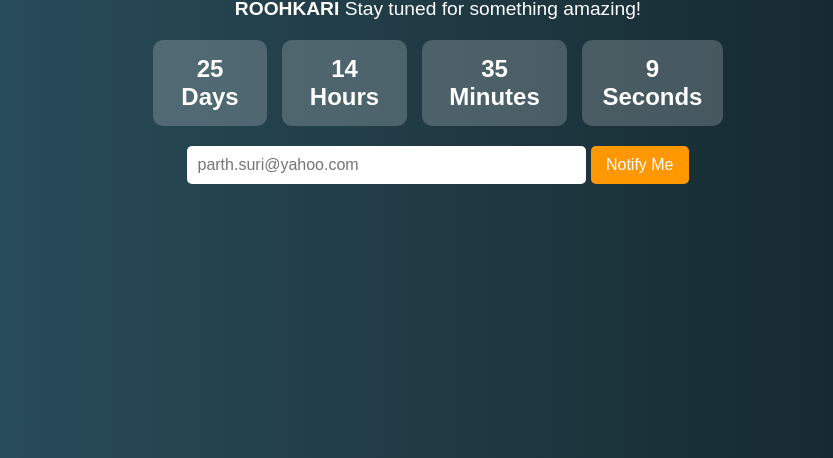
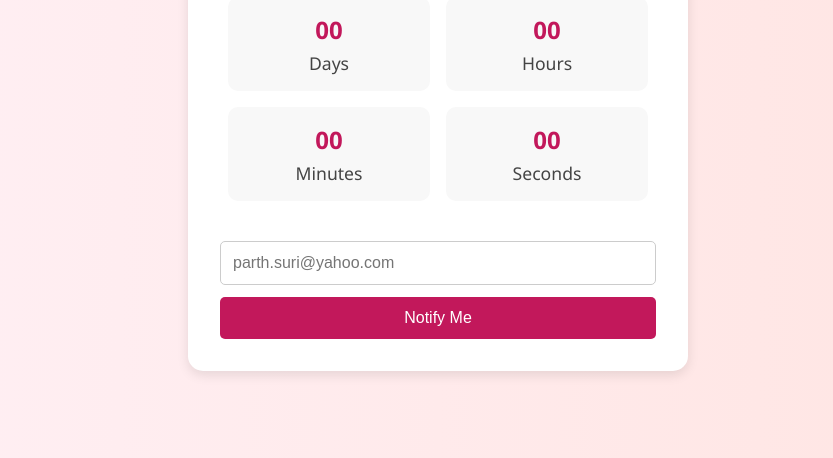
Before and after one commit to parthsuri/parthsuri.github.io, a plain HTML site: page index.html in a window 1280 px wide. Shown: the part 342-800 px from the top of the page, without its empty margins (202-1035 px from the left). Drawn offline with Linux system fonts and the light colour scheme.

Commit message:
Update index.html

```diff
--- a/index.html
+++ b/index.html
@@ -1,29 +1,153 @@
 <!DOCTYPE html>
 <html lang="en">
 <head>
-    <meta charset="UTF-8">
-    <meta name="viewport" content="width=device-width, initial-scale=1.0">
-    <title>Coming Soon</title>
-    <link rel="stylesheet" href="style.css">
+  <meta charset="UTF-8" />
+  <meta name="viewport" content="width=device-width, initial-scale=1.0"/>
+  <title>Coming Soon - ROOHKARI</title>
+  <style>
+    * {
+      margin: 0;
+      padding: 0;
+      box-sizing: border-box;
+    }
+
+    body {
+      font-family: 'Segoe UI', sans-serif;
+      background: linear-gradient(to right, #fff0f5, #ffe4e1);
+      color: #333;
+      display: flex;
+      align-items: center;
+      justify-content: center;
+      height: 100vh;
+      text-align: center;
+      padding: 1rem;
+    }
+
+    .container {
+      max-width: 500px;
+      background: white;
+      padding: 2rem;
+      border-radius: 15px;
+      box-shadow: 0 4px 12px rgba(0,0,0,0.1);
+    }
+
+    h1 {
+      font-size: 2rem;
+      color: #c2185b;
+      margin-bottom: 1rem;
+    }
+
+    p {
+      font-size: 1rem;
+      margin-bottom: 2rem;
+    }
+
+    #countdown {
+      display: flex;
+      justify-content: space-between;
+      margin-bottom: 2rem;
+      flex-wrap: wrap;
+    }
+
+    #countdown div {
+      flex: 1 1 45%;
+      margin: 0.5rem;
+      padding: 1rem;
+      background: #f8f8f8;
+      border-radius: 10px;
+      font-size: 1rem;
+      color: #444;
+    }
+
+    #countdown span {
+      font-weight: bold;
+      font-size: 1.5rem;
+      display: block;
+      margin-bottom: 0.3rem;
+      color: #c2185b;
+    }
+
+    form {
+      display: flex;
+      flex-direction: column;
+      gap: 0.75rem;
+    }
+
+    input[type="email"] {
+      padding: 0.75rem;
+      font-size: 1rem;
+      border-radius: 5px;
+      border: 1px solid #ccc;
+    }
+
+    button {
+      padding: 0.75rem;
+      font-size: 1rem;
+      background-color: #c2185b;
+      color: white;
+      border: none;
+      border-radius: 5px;
+      cursor: pointer;
+    }
+
+    button:hover {
+      background-color: #a3144c;
+    }
+
+    @media (min-width: 768px) {
+      h1 {
+        font-size: 2.5rem;
+      }
+      p {
+        font-size: 1.2rem;
+      }
+      #countdown div {
+        font-size: 1.1rem;
+      }
+    }
+  </style>
 </head>
 <body>
   <div class="container">
     <h1>We're Launching Soon!</h1>
-        <p> <b>ROOHKARI</b> Stay tuned for something amazing!</p>
+    <p><b>ROOHKARI</b> — Stay tuned for something amazing!</p>
 
     <div id="countdown">
-            <div><span id="days">00</span> Days</div>
-            <div><span id="hours">00</span> Hours</div>
-            <div><span id="minutes">00</span> Minutes</div>
-            <div><span id="seconds">00</span> Seconds</div>
+      <div><span id="days">00</span>Days</div>
+      <div><span id="hours">00</span>Hours</div>
+      <div><span id="minutes">00</span>Minutes</div>
+      <div><span id="seconds">00</span>Seconds</div>
     </div>
 
     <form id="subscribe-form">
-            <input type="email" placeholder="parth.suri@yahoo.com" required>
+      <input type="email" placeholder="parth.suri@yahoo.com" required />
       <button type="submit">Notify Me</button>
     </form>
   </div>
 
-    <script src="script.js"></script>
+  <script>
+    const countdown = () => {
+      const launchDate = new Date(\"2025-05-01T00:00:00\").getTime(); // Set your launch date
+      const now = new Date().getTime();
+      const timeLeft = launchDate - now;
+
+      const days = Math.floor(timeLeft / (1000 * 60 * 60 * 24));
+      const hours = Math.floor((timeLeft / (1000 * 60 * 60)) % 24);
+      const minutes = Math.floor((timeLeft / (1000 * 60)) % 60);
+      const seconds = Math.floor((timeLeft / 1000) % 60);
+
+      document.getElementById(\"days\").innerText = days.toString().padStart(2, '0');
+      document.getElementById(\"hours\").innerText = hours.toString().padStart(2, '0');
+      document.getElementById(\"minutes\").innerText = minutes.toString().padStart(2, '0');
+      document.getElementById(\"seconds\").innerText = seconds.toString().padStart(2, '0');
+    };
+
+    setInterval(countdown, 1000);
+
+    document.getElementById(\"subscribe-form\").addEventListener(\"submit\", function(e) {
+      e.preventDefault();
+      alert(\"Thank you! We'll notify you when we launch.\");
+    });
+  </script>
 </body>
 </html>
```
Lines whose indentation alone changed are shown as unchanged.
